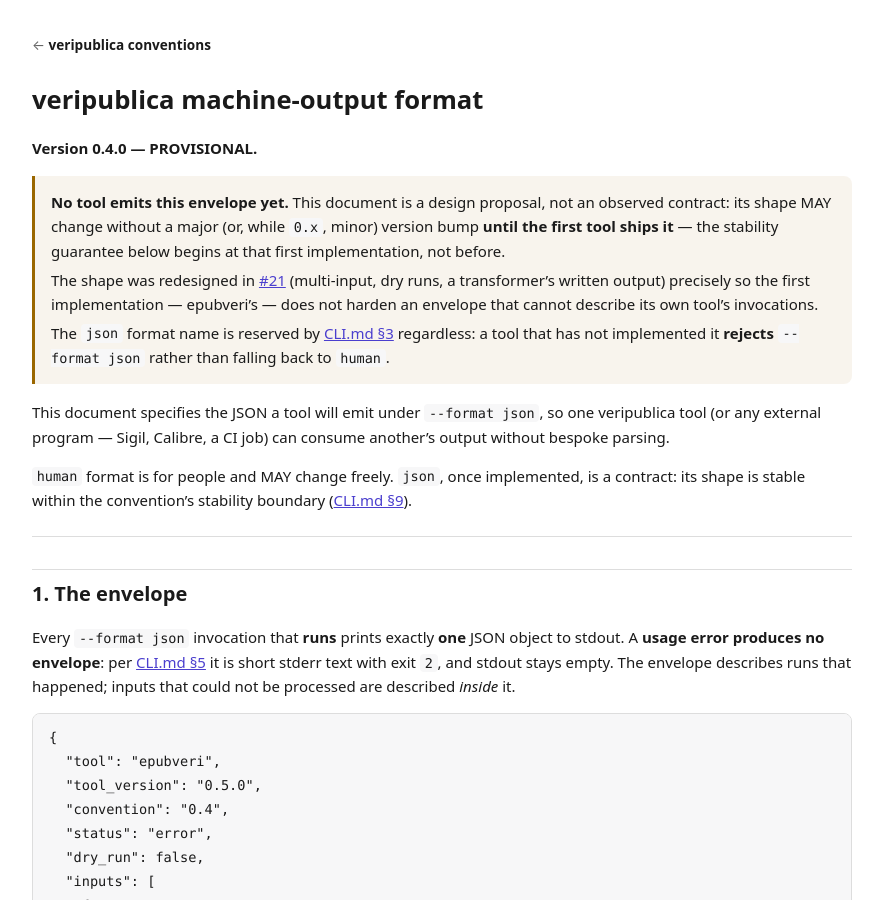
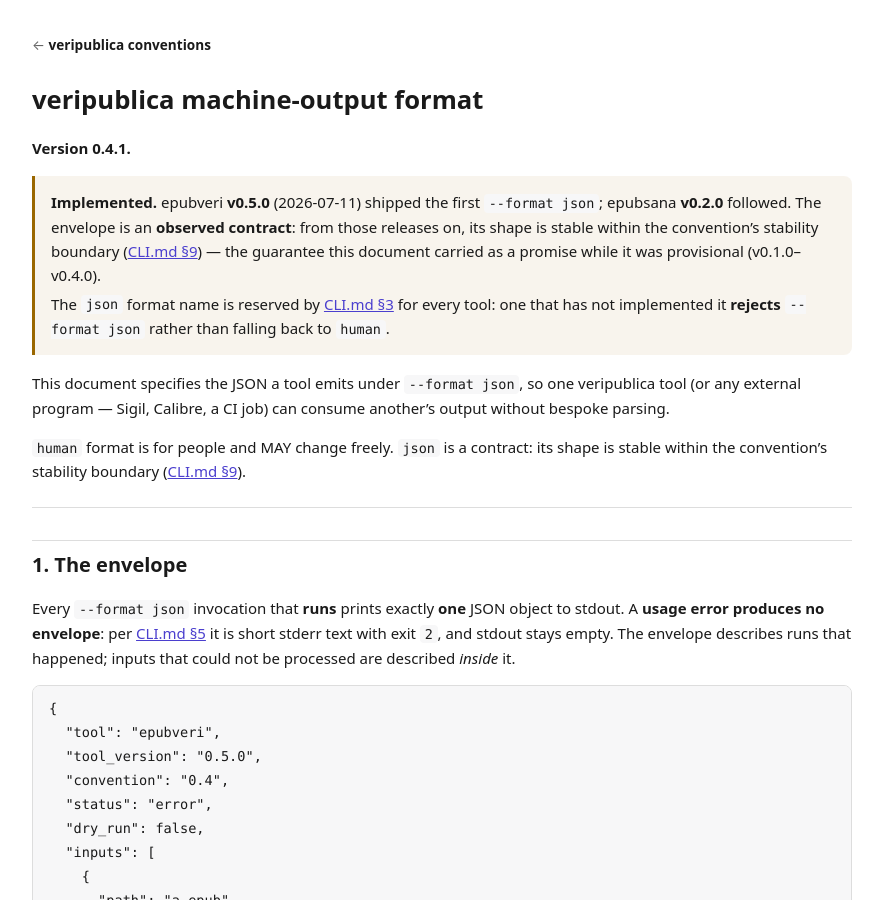
Before and after one commit to veripublica/conventions, a Jekyll site: the page built from FORMATS.md, in a window 1280 px wide and 900 px high. Shown: the whole window, without its empty margins (198-1081 px from the left). Built offline with Jekyll 4.4.1, drawn with Linux system fonts in a browser that asks for light colours; our own code applies the rules of GitHub Pages for plain Markdown files; some of the changed text lies outside the part shown.

Commit message:
Ship 0.4.1: the envelope becomes an observed contract (#28)

```diff
--- a/FORMATS.md
+++ b/FORMATS.md
@@ -1,28 +1,24 @@
 # veripublica machine-output format
 
-**Version 0.4.0 — PROVISIONAL.**
+**Version 0.4.1.**
 
-> **No tool emits this envelope yet.** This document is a design proposal, not an
-> observed contract: its shape MAY change without a major (or, while `0.x`,
-> minor) version bump **until the first tool ships it** — the stability
-> guarantee below begins at that first implementation, not before.
->
-> The shape was redesigned in
-> [#21](https://github.com/veripublica/conventions/issues/21) (multi-input,
-> dry runs, a transformer's written output) precisely so the first
-> implementation — epubveri's — does not harden an envelope that cannot
-> describe its own tool's invocations.
+> **Implemented.** epubveri **v0.5.0** (2026-07-11) shipped the first
+> `--format json`; epubsana **v0.2.0** followed. The envelope is an **observed
+> contract**: from those releases on, its shape is stable within the
+> convention's stability boundary ([CLI.md §9](./CLI.md#9-versioning)) — the
+> guarantee this document carried as a promise while it was provisional
+> (v0.1.0–v0.4.0).
 >
 > The `json` format name is reserved by
-> [CLI.md §3](./CLI.md#3-options) regardless: a tool that has not implemented it
-> **rejects** `--format json` rather than falling back to `human`.
+> [CLI.md §3](./CLI.md#3-options) for every tool: one that has not implemented
+> it **rejects** `--format json` rather than falling back to `human`.
 
-This document specifies the JSON a tool will emit under `--format json`, so one
+This document specifies the JSON a tool emits under `--format json`, so one
 veripublica tool (or any external program — Sigil, Calibre, a CI job) can consume
 another's output without bespoke parsing.
 
-`human` format is for people and MAY change freely. `json`, once implemented, is
-a contract: its shape is stable within the convention's stability boundary
+`human` format is for people and MAY change freely. `json` is a contract: its
+shape is stable within the convention's stability boundary
 ([CLI.md §9](./CLI.md#9-versioning)).
 
 ---
@@ -190,7 +186,16 @@ The bridge between the two is the same rule the CLI uses for option names
 is born in **one** tool; when a **second** tool needs the same key, it is
 promoted to a shared item field — by an issue on this repository, not by drift.
 
-## 3. Guarantees — from the first implementation on
+A **reference implementation** of the skeleton exists — non-normative: the
+JSON above is the contract, the types are a convenience. It lives in
+[`epubveri::envelope`](https://github.com/veripublica/epubveri) (the reference
+tool), generic over the two tool-owned slots (`summary`, `data`), and is used
+by epubveri and epubsana. It stays there until a veripublica tool that does
+**not** depend on epubveri needs the envelope, at which point it moves to its
+own crate — the promotion rule above, applied to implementation shapes
+([#27](https://github.com/veripublica/conventions/issues/27)).
+
+## 3. Guarantees
 
 - Exactly one JSON object on stdout; nothing else on stdout in `json` mode. The
   output is never colorized ([CLI.md §5](./CLI.md#5-streams-prompts-and-color)).
@@ -200,6 +205,7 @@ promoted to a shared item field — by an issue on this repository, not by drift
 - The envelope's skeleton is shared; `summary` and `items[].data` are each
   tool's own and documented in that tool's docs.
 
-Until the first implementation ships, none of the above binds anyone — that is
-what **provisional** means. It is written in contract language so that adopting
-it, when the time comes, is a decision rather than a rewrite.
+All of the above binds since epubveri v0.5.0 (2026-07-11), the first
+implementation — the moment the provisional period was defined to end. The
+document spent four versions provisional, in contract language, precisely so
+that hardening, when it came, was a decision rather than a rewrite.
```
Also changed, not shown: CLI.md (+2 -2 lines), README.md (+13 -14 lines), CHANGELOG.md.
